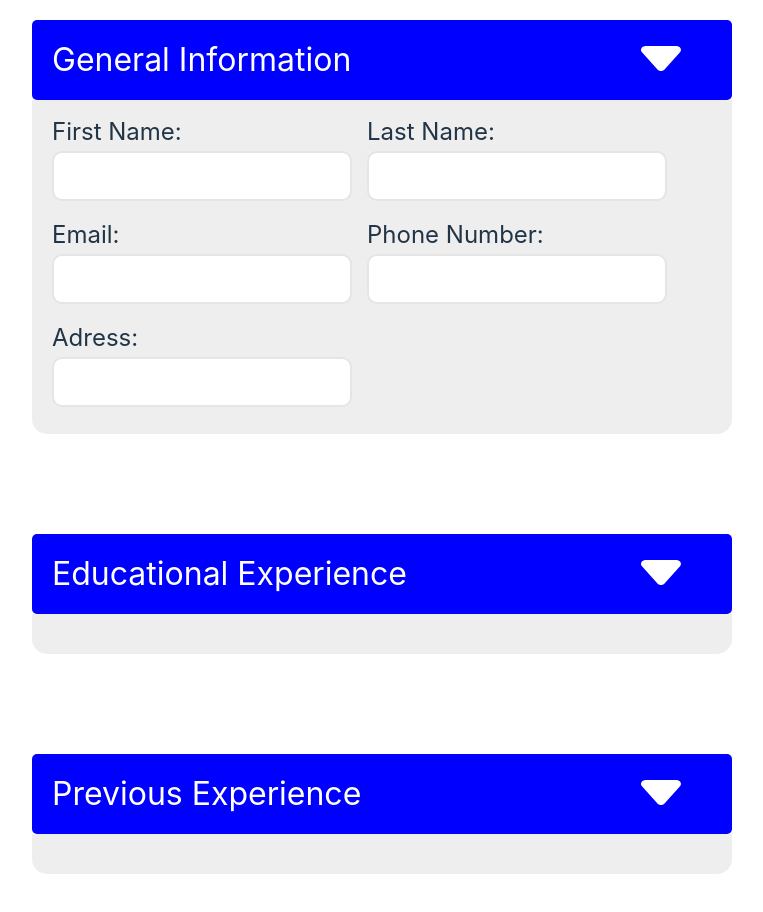
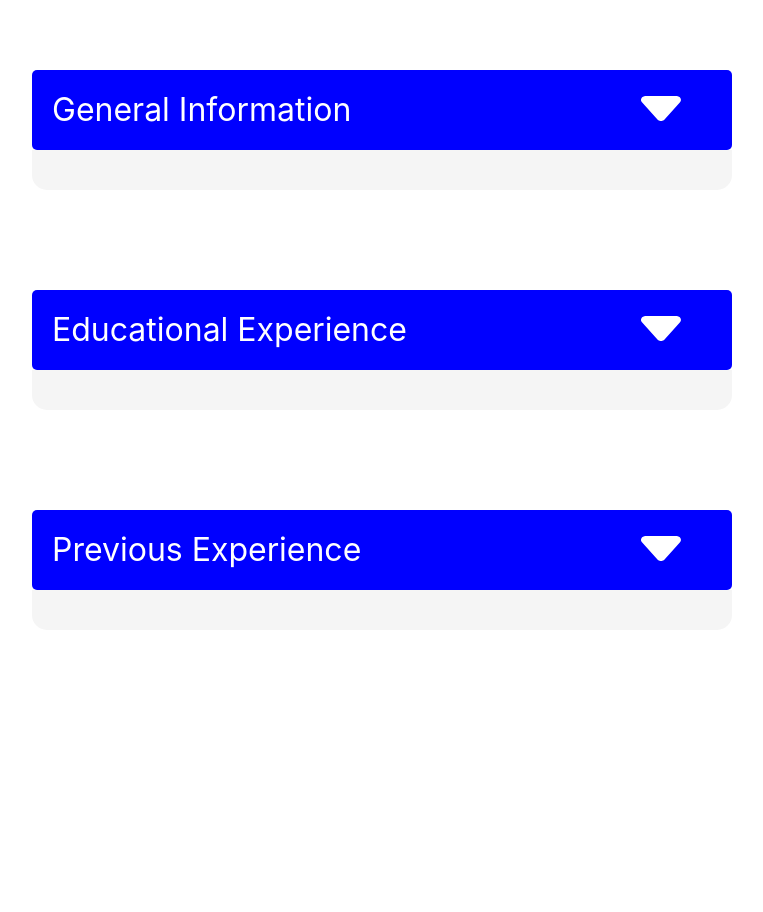
Before and after one commit to leah205/cvApplication, a React (Vite) app: page / in a window 1280 px wide. Shown: the top 912 px of the page, without its empty margins (218-981 px from the left). After the commit the page ends 800 px from the top, so only its background shows below. Built offline with nearby package versions, Linux system fonts and the light colour scheme.

Commit message:
do functionality for opening a section

```diff
--- a/src/App.jsx
+++ b/src/App.jsx
@@ -6,16 +6,36 @@ import General from "./components/General";
 import InfoContainer from "./components/infoContainer";
 
 function App() {
+  const [openSection, setOpenSection] = useState(0);
+  function editSection(index) {
+    console.log("hello");
+    setOpenSection(index);
+  }
   return (
     <>
       <div className="edit-info">
-        <InfoContainer title="General Information">
+        <InfoContainer
+          title="General Information"
+          editSection={editSection}
+          index={1}
+          isActive={openSection == 1}
+        >
           <General />
         </InfoContainer>
 
-        <InfoContainer title="Educational Experience"></InfoContainer>
+        <InfoContainer
+          title="Educational Experience"
+          editSection={editSection}
+          index={2}
+          isActive={openSection == 2}
+        ></InfoContainer>
 
-        <InfoContainer title="Previous Experience"></InfoContainer>
+        <InfoContainer
+          title="Previous Experience"
+          editSection={editSection}
+          index={3}
+          isActive={openSection == 3}
+        ></InfoContainer>
       </div>
     </>
   );
--- a/src/components/infoContainer.jsx
+++ b/src/components/infoContainer.jsx
@@ -1,17 +1,19 @@
 import "../styles/infoContainer.css";
 import dropDown from "../images/drop-down.svg";
-
-function InfoContainer({ title, children }) {
-  console.log(children);
+//perhaps changing onclick function by moving it to app?
+//also add to editSection when it is already active
+function InfoContainer({ title, children, editSection, isActive }) {
+  if (!isActive) children = null;
   return (
     <div className="info-container">
       <div className="header">
         <p>{title}</p>
         <button>
-          <img src={dropDown} alt="edit" />
+          <img src={dropDown} alt="edit" onClick={() => editSection(1)} />
         </button>
       </div>
       <div className="form-container">{children}</div>
+      {isActive && <button className="update-button">Update</button>}
     </div>
   );
 }
--- a/src/styles/infoContainer.css
+++ b/src/styles/infoContainer.css
@@ -23,7 +23,7 @@ button img {
 }
 .form-container {
   padding: 20px;
-  background: rgb(239, 238, 238);
+  background: rgb(245, 245, 245);
   border-bottom-left-radius: 15px;
   border-bottom-right-radius: 15px;
   width: 100%;
@@ -46,3 +46,11 @@ button img {
 .form-container label {
   font-size: 1.5rem;
 }
+.update-button {
+  width: 100%;
+  font-size: 2rem;
+  background: rgb(226, 225, 225);
+}
+.update-button:hover {
+  background: rgb(208, 208, 208);
+}
```
